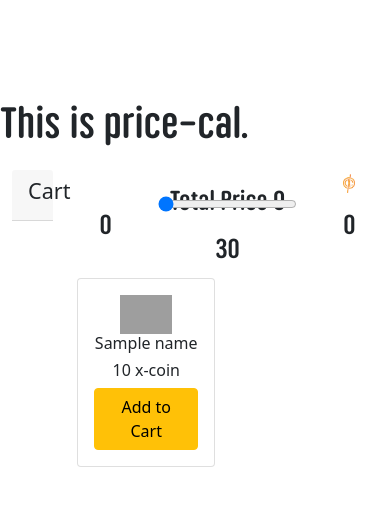
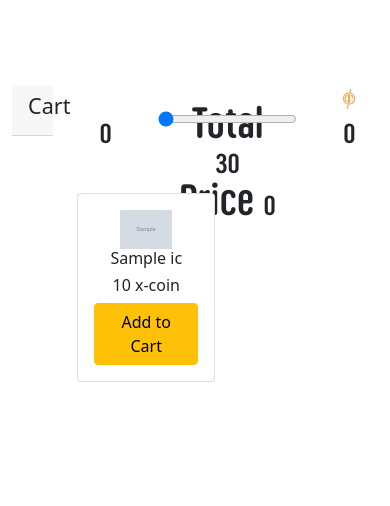
Before and after one commit to Nontosan/Exceed-17, a Flask app: template project/templates/price-cal.html in a window 390 px wide. Shown: the top 506 px of the page. Run offline with Flask 2, Linux system fonts and the light colour scheme; the template is opened without the code that fills it: most values are stand-ins (such as "Sample title", 1, 10 or a date in 2020); grey boxes marked "Sample" are stand-in pictures; some libraries are stand-ins or nearby versions; grey boxes are pictures that could not be loaded.

Commit message:
price-calV2

```diff
--- a/project/app.py
+++ b/project/app.py
@@ -173,47 +173,12 @@ def balance():
 @token_required
 @admin_required
 def price_cal():
-    #ic_res = request.get("http://158.108.182.0:3000/ic")
-    ic_res = [
-        {
-            "Name": "Buzzer",
-            "Pic_path": "../static/X-Coin.png",
-            "Price": 245
-        },
-        {
-            "Name": "Resistor",
-            "Pic_path": "../static/X-Coin.png",
-            "Price": 35
-        },
-        {
-            "Name": "Breadbroad",
-            "Pic_path": "../static/X-Coin.png",
-            "Price": 200
-        },
-        {
-            "Name": "LDR",
-            "Pic_path": "../static/X-Coin.png",
-            "Price": 50
-        },
-        {
-            "Name": "LED",
-            "Pic_path": "../static/X-Coin.png",
-            "Price": 1000
-        }
-    ]
-    #print(ic_res.json())
-    print(ic_res)
-    ic = {}
-    name = []
-    pic_path = []
-    price = []
-    for i in range(len(ic_res)):
-        #ic[i] = ic_res.json()[i]
-        ic[i] = ic_res[i]
-        name.append(ic[i]['Name'])
-        pic_path.append(ic[i]['Pic_path'])
-        price.append(ic[i]['Price'])
-    return render_template("price-cal.html", price_cal=True, ic=ic, name=name, pic_path=pic_path, price=price)
+    ic = []
+    ic_res = requests.get("http://158.108.182.0:3001/warehouse")
+    for obj in ic_res.json()["data"]:
+        price_ = obj["price"]
+        ic.append({"img_src":obj["img_src"], "name":"-".join(obj["sensor"].split(" ")), "price":f"{price_:,.0f}"})
+    return render_template("price-cal.html", price_cal=True, ic=ic)
 
 
 if __name__ == "__main__":
--- a/project/templates/price-cal.html
+++ b/project/templates/price-cal.html
@@ -1,46 +1,56 @@
 {% extends "base.html" %}
 {% block title %}Price Cal.{% endblock %}
-{% block content_head %}<h1>This is price-cal.</h1>{% endblock %}
 {% block content_body %}
 
 <div class="container-fluid">
     <div class="row">
         <div class="col-2">
-            <div class="card-header"><h4> Cart </h4></div>
-            <ul class="list-group list-group-flush" id="cart"></ul>
+            <div class="card-header">
+                <h4> Cart </h4>
+            </div>
+            <div>
+                <ul class="list-group list-group-flush" id="cart"></ul>
+            </div>
         </div>
         <div class="col-10  text-center">
             <div class="row">
                 <div class="col-3"></div>
                 <div class="col-6">
-                    <div style="height:5vw" ><p> Total Price <span id="totalPrice"> 0 </span> </p></div>
+                    <div style="height:5vw">
+                        <h1> Total Price <span id="totalPrice"> 0 </span> </h1>
+                    </div>
                 </div>
                 <div class="col-3"><img src="../static/X-Coin.png" style="height:5vw" alt="X-Coin"></div>
             </div>
             <div class="row">
                 <div class="col-3">
-                    <div style="height:5vw" ><span id="left_value"> 0 </span></div>
+                    <div style="height:5vw">
+                        <h5><span id="left_value"> 0 </span></h5>
+                    </div>
                 </div>
                 <div class="col-6">
-                    <input type="range" id="rangeInput" min="30" max="70" value="0" style="width:100%" oninput="amount.value=rangeInput.value">
+                    <input type="range" id="rangeInput" min="30" max="70" value="0" style="width:100%"
+                        oninput="amount.value=rangeInput.value">
                     <span id="slider_value"> 30 </span>
                 </div>
                 <div class="col-3">
-                    <div style="height:5vw" ><span id="right_value"> 0 </span></div>
+                    <div style="height:5vw">
+                        <h5><span id="right_value"> 0 </span></h5>
+                    </div>
                 </div>
             </div>
             <div class="row">
-                {%for i in ic%}
-                    <div class="col-6 col-sm-3">
-                        <div class="card">
-                            <div class="card-body">
-                                <img src= {{pic_path[i]}} style="height: 10vw; width: 10vm" alt="...">
-                                <h6 class="card-title" >{{name[i]}}</h6>
-                                <h6 class="card-text">{{price[i]}} x-coin</h6>
-                                <button id="{{name[i]}}" value="{{ price[i] }}" class="btn btn-warning">Add to Cart</button>
-                            </div>
+                {% for i in ic %}
+                <div class="col-6 col-sm-3">
+                    <div class="card">
+                        <div class="card-body">
+                            <img src="{{i['img_src']}}"  style="height: 10vw; width: 10vm" alt="...">
+                            <h6 class="card-title">{{i["name"]}}</h6>
+                            <h6 class="card-text">{{i["price"]}} x-coin</h6>
+                            <button id="{{i['name']}}" value="{{i['price']}}" class="btn btn-warning">Add to Cart</button>
                         </div>
                     </div>
+                </div>
                 {% endfor %}
             </div>
         </div>
@@ -50,21 +60,36 @@
 {% block script %}
 <script>
     let totalPrice = 0;
-    let cart = [];
-    let amount = 0;
-    $("button").click(function() {
+    let product = {};
+    let ic = [];
+    let state = true;
+    $("button").click(function () {
         let item = $(this).val();
-        totalPrice += Number(item)
-        amount += 1;
-        $("#totalPrice").text(totalPrice)
-        $("#cart").append('<li class="list-group-item">'+$(this).attr('id')+'</li>')
+        totalPrice += parseFloat(item.replace(/,/g, ''));
+        if ($(this).hasClass("bought")) {
+            product[$(this).attr("id")] += 1;
+            let _id = "#"+ $(this).attr("id") + "_";
+            $(_id)
+                .find('span')[0]
+                .nextSibling
+                .textContent = $(this).attr('id') + ' ×' + product[$(this).attr("id")];
+        } else {
+            $(this).addClass("bought");
+            product[$(this).attr("id")] = 1;
+            $("#cart").append(
+                '<li class="list-group-item" id="'+ $(this).attr("id") +'_"><span></span>' + $(this).attr('id') + ' ×' + product[$(this).attr("id")] + '</li>'
+            )
+        }
+        // console.log($(this).attr('id'))
+        // console.log(product)
+        $("#totalPrice").text(totalPrice.toString().replace(/\B(?=(\d{3})+(?!\d))/g, ","))
     })
 
-    $(document).on('input', '#rangeInput', function() {
-        let percent =  $(this).val();
+    $(document).on('input', '#rangeInput', function () {
+        let percent = $(this).val();
         $('#slider_value').text(percent);
-        let left_value = (totalPrice*percent)/100;
-        let right_value = (totalPrice*(100-percent))/100;
+        let left_value = (totalPrice * percent) / 100;
+        let right_value = (totalPrice * (100 - percent)) / 100;
         $('#left_value').text(left_value);
         $('#right_value').text(right_value);
     })
```
